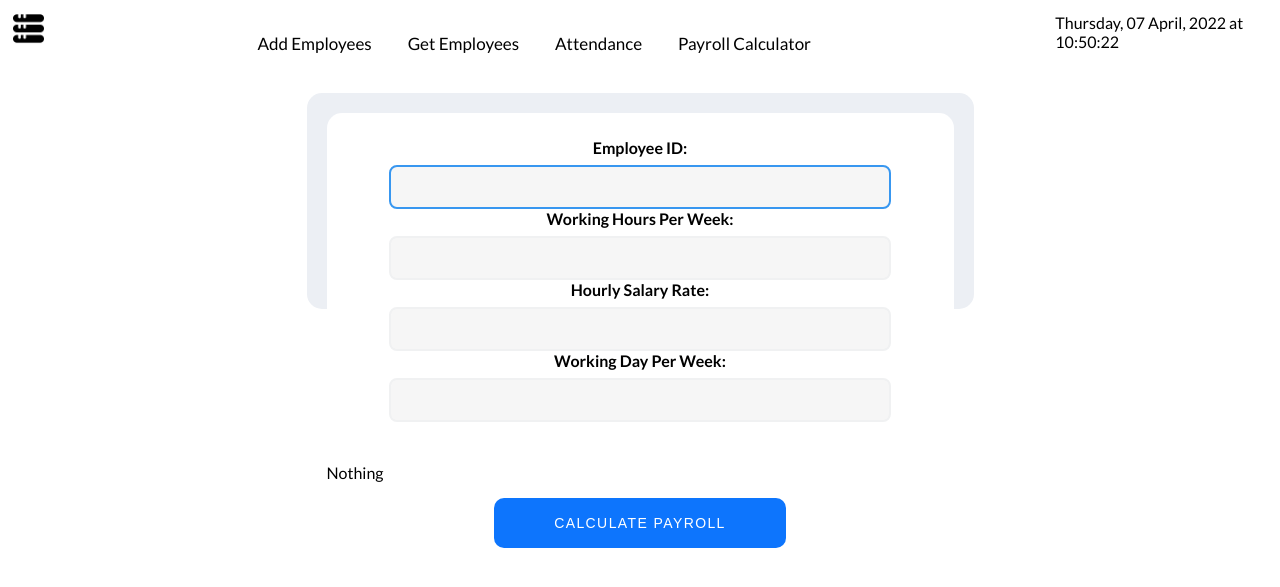
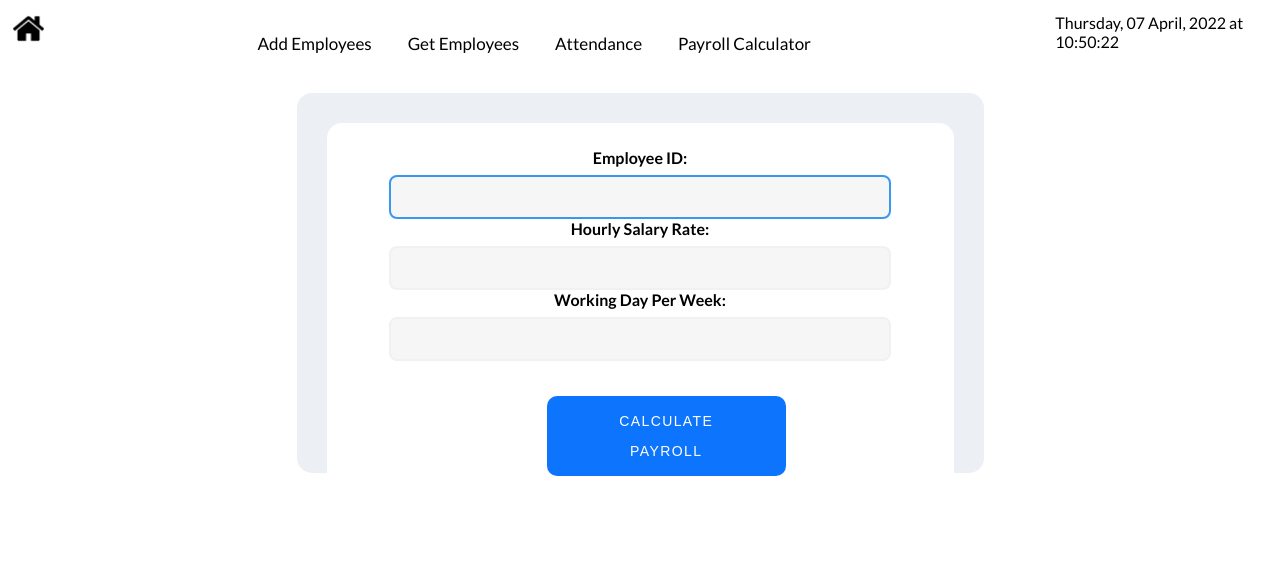
Before and after one commit to mk-rds/aws-assignment, a Flask app: page /payroll/ in a window 1280 px wide. Shown: the top 587 px of the page. Run offline with Flask 2, Linux system fonts and the light colour scheme.

Commit message:
Add files via upload

```diff
--- a/app.py
+++ b/app.py
@@ -1,6 +1,5 @@
-from time import sleep
-from flask import Flask, redirect,render_template,request
-from datetime import datetime, timedelta
+from flask import Flask, render_template,request
+from datetime import datetime
 from pymysql import connections
 from config import *
 import boto3
@@ -24,15 +23,9 @@ output = {}
 table = 'employee'
 
 
-date = datetime.utcnow()
-now= date.strftime("%A, %d %B, %Y at %H:%M")
-
-
 #MAIN PAGE
 @app.route("/")
 def home():
-    date = datetime.now()
-    # now= date.strftime("%A, %d %B, %Y at %X")
 
     return render_template("home.html",date=datetime.now())
 
@@ -51,8 +44,8 @@ def Emp():
     pri_skill = request.form['pri_skill']
     location = request.form['location']
     emp_image_file = request.files['emp_image_file']
-
-    insert_sql = "INSERT INTO employee VALUES (%s, %s, %s, %s, %s,null)"
+    check_in =''
+    insert_sql = "INSERT INTO employee VALUES (%s, %s, %s, %s, %s,%s)"
     cursor = db_conn.cursor()
 
     if emp_image_file.filename == "":
@@ -60,7 +53,7 @@ def Emp():
 
     try:
 
-        cursor.execute(insert_sql, (emp_id, first_name, last_name, pri_skill, location))
+        cursor.execute(insert_sql, (emp_id, first_name, last_name, pri_skill, location,check_in))
         db_conn.commit()
         emp_name = "" + first_name + " " + last_name
         # Uplaod image file in S3 #
@@ -94,29 +87,76 @@ def Emp():
 
 #Attendance
 @app.route("/attendance/")
-def checkIn():
+def attendance():
     return render_template("Attendance.html",date=datetime.now())
 
+#CHECK IN BUTTON
+@app.route("/attendance/checkIn",methods=['GET','POST'])
+def checkIn():
+    emp_id = request.form['emp_id']
+
+    #UPDATE STATEMENT
+    update_stmt= "UPDATE employee SET check_in =(%(check_in)s) WHERE emp_id = %(emp_id)s"
+
+    cursor = db_conn.cursor()
+
+    LoginTime = datetime.now()
+    formatted_login = LoginTime.strftime('%Y-%m-%d %H:%M:%S')
+    print ("Check in time:{}",formatted_login)
+
+    try:
+        cursor.execute(update_stmt, { 'check_in': formatted_login ,'emp_id':int(emp_id)})
+        db_conn.commit()
+        print(" Data Updated into MySQL")
+
+    except Exception as e:
+        return str(e)
+
+    finally:
+        cursor.close()
+
+    return render_template("AttendanceOutput.html",date=datetime.now(),
+    LoginTime=formatted_login)
+
+#CHECK OUT BUTTON
 @app.route("/attendance/output",methods=['GET','POST'])
-def attendanceOutput():
+def checkOut():
 
     emp_id = request.form['emp_id']
     # SELECT STATEMENT TO GET DATA FROM MYSQL
-    select_stmt = "SELECT emp_id FROM employee"
+    select_stmt = "SELECT check_in FROM employee WHERE emp_id = %(emp_id)s"
+    insert_statement="INSERT INTO attendance VALUES (%s,%s,%s,%s)"
+
 
     cursor = db_conn.cursor()
 
     try:
-        cursor.execute(select_stmt)
-        # FETCH ONLY ONE ROWS OUTPUT
-        # for result in cursor:
-        #     print(result)
-        LoginTime=datetime.now()
-        formatted_date = LoginTime.strftime('%Y-%m-%d %H:%M:%S')
-        #UPDATE STATEMENT
-        update_stmt= "UPDATE employee SET check_in =(%(check_in)s) WHERE emp_id = %(emp_id)s"
+        # LoginTime=date
+        print('hi,wrong place')
+        cursor.execute(select_stmt,{'emp_id':int(emp_id)})
+        LoginTime= cursor.fetchall()
+        print(LoginTime[0])
+        for row in LoginTime:
+            formatted_login = row
+            print(formatted_login[0])
+
+
+        CheckoutTime=datetime.now()
+        LogininDate = datetime.strptime(formatted_login[0],'%Y-%m-%d %H:%M:%S')
+        print("NEw format",LogininDate)
+
+
+        formatted_checkout = CheckoutTime.strftime('%Y-%m-%d %H:%M:%S')
+        Total_Working_Hours = CheckoutTime - LogininDate
+        print(Total_Working_Hours)
+
+
         try:
-            cursor.execute(update_stmt, { 'check_in': formatted_date ,'emp_id':int(emp_id)})
+            cursor.execute(insert_statement,(emp_id,formatted_login[0],formatted_checkout,Total_Working_Hours))
+            db_conn.commit()
+            print(" Data Inserted into MySQL")
+
+
         except Exception as e:
              return str(e)
 
@@ -127,7 +167,8 @@ def attendanceOutput():
     finally:
         cursor.close()
 
-    return render_template("AttendanceOutput.html",date=datetime.now(),LoginTime=formatted_date)
+    return render_template("AttendanceOutput.html",date=datetime.now(),Checkout = formatted_checkout,
+     LoginTime=formatted_login[0],TotalWorkingHours=Total_Working_Hours)
 
 
 
@@ -176,30 +217,46 @@ def payRoll():
 #NEED MAKE SURE THE INPUT ARE LINKED TO HERE
 @app.route("/payroll/results",methods=['GET','POST'])
 def CalpayRoll():
-    pay = ''
-    working_hour =12
-    hourly_salary=12
-    workday_perweek=12
-    pay = (hourly_salary*working_hour*workday_perweek)
-    annual = pay* 12
-    Bonus = round(annual*0.03,2)
 
-    if request.method =='POST' and 'hour' in request.form and 'basic' in request.form and 'days'in request.form:
-        print("hi")
-        working_hour = float(request.form.get('hour'))
-        hourly_salary = float(request.form.get('basic'))
-        workday_perweek = float(request.form.get('days'))
+    select_statement="SELECT total_working_hours FROM attendance WHERE emp_id = %(emp_id)s"
+    cursor = db_conn.cursor()
 
-        #Monthly salary = hourly salary * working hour per week * working days per week
+
+    if 'emp_id' in request.form and 'basic' in request.form and 'days'in request.form:
+        emp_id = int(request.form.get('emp_id'))
+        hourly_salary = int(request.form.get('basic'))
+        workday_perweek = int(request.form.get('days'))
+
+        try:
+            cursor.execute(select_statement,{'emp_id': emp_id})
+            WorkHour= cursor.fetchall()
+            Final=0
+
+            for row in WorkHour:
+
+                Hour=row[0]
+                NewHour = datetime.strptime(Hour,'%H:%M:%S.%f')
+
+                total_seconds = NewHour.second + NewHour.minute*60 + NewHour.hour*3600
+                Final += total_seconds
+                Final = Final/3600
+                working_hour= round(Final,2)
+                print(Final)
+
+        except Exception as e:
+            return str(e)
+
+        # #Monthly salary = hourly salary * working hour per week * working days per week
         pay = round((hourly_salary*working_hour*workday_perweek),2)
         annual = float(pay) * 12
-        # Bonus if 3% of annual salary
+        annual = int(annual)
+            # # Bonus if 3% of annual salary
         Bonus = annual*0.03
     else:
-        print("bye")
+        print("Something Missing")
         return render_template('Payroll.html',date=datetime.now())
 
-    return render_template('PayrollOutput.html',date=datetime.now(), MonthlySalary= pay , AnnualSalary = annual, WorkingHours = working_hour ,Bonus=Bonus)
+    return render_template('PayrollOutput.html',date=datetime.now(),emp_id=emp_id, MonthlySalary= pay , AnnualSalary = annual, WorkingHours = working_hour ,Bonus=Bonus)
 
 # RMB TO CHANGE PORT NUMBER
 if __name__ == "__main__":
--- a/static/AddEmp.css
+++ b/static/AddEmp.css
@@ -89,7 +89,7 @@ input[type=number] {
 	background-color: #eceff4;
 	border-radius: 15px;
 	align-self: center;
-	padding: 20px;
+	padding: 30px;
 }
 
 .form-bubble {
@@ -162,9 +162,34 @@ input[type=number] {
  	background: -webkit-linear-gradient(top, #e3e3e3, #f9f9f9);
 }
 
+.button-container1 {
+	position: relative;
+	display: block;
+	justify-content: center;
+	align-self: center;
+	width: auto;
+	background-color: #ffffff;
+	border-radius: 0 0 10px 10px;
+	padding: 10px;
+	margin: auto;
+}
+
+.button-container2 {
+	position: relative;
+	display: block;
+	justify-content: center;
+	align-self: center;
+	width: auto;
+	background-color: #ffffff;
+	border-radius: 0 0 10px 10px;
+	padding: 10px;
+	margin: auto;
+}
+
+
 .button-container {
 	position: relative;
-	display: flex;
+	display: block;
 	justify-content: center;
 	align-self: center;
 	width: auto;
@@ -178,7 +203,7 @@ input[type=number] {
   content: "";
   position: absolute;
   background-color: transparent;
-  left: -30px;
+  left: -20px;
   height: 50px;
   width: 30px;
   border-top-right-radius: 22px;
@@ -194,6 +219,38 @@ input[type=number] {
   width: 30px;
   border-top-left-radius: 22px;
   box-shadow: 0 -20px 0 0 white;
+}
+
+.form-button1{
+	background-color: #0D75FD;
+	border: 20px ;
+	border-radius: 10px;
+	color: white;
+	font-size: 14px;
+	padding: 10px 60px;
+	text-align: center;
+	line-height: 30px;
+	cursor: pointer;
+	font-weight: 500;
+	letter-spacing: 0.1em;
+	margin:auto ;
+
+}
+.form-button2{
+	background-color: #0D75FD;
+	border: 20px;
+	border-radius: 10px;
+	color: white;
+	font-size: 14px;
+	padding: 10px 60px;
+	text-align: center;
+	line-height: 30px;
+	cursor: pointer;
+	font-weight: 500;
+	letter-spacing: 0.1em;
+	margin-top: 5%;
+	margin-left: 18% ;
+
 }
 
 .form-button {
@@ -213,7 +270,7 @@ input[type=number] {
 /* ADD EMP OUTPUT*/
 
 .form-container-add {
-	height: 30vh;
+	height: 50vh;
 }
 
 .body-container {
@@ -239,7 +296,7 @@ input[type=number] {
 }
 
 .form-container-get {
-	height: 22vh;
+	height: 40vh;
 }
 
 .form-container-get-output {
@@ -251,5 +308,6 @@ input[type=number] {
 }
 
 .form-container-payroll {
-	height: 32vh;
+	height: 35vh;
+
 }
--- a/templates/AddEmpOutput.html
+++ b/templates/AddEmpOutput.html
@@ -7,8 +7,8 @@
 <body>
 	<div class="navbar">
 		<div class="navbar-left">
-			<a href="/addemp/">
-				<img src="{{ url_for('static', filename='img/database.png')}}"/>
+			<a href="/">
+				<img src="{{ url_for('static', filename='img/home.png')}}"/>
 			</a>
 		</div>
 		<div class="navbar-middle">
--- a/templates/AttendanceOutput.html
+++ b/templates/AttendanceOutput.html
@@ -7,8 +7,8 @@
 <body>
 	<div class="navbar">
 		<div class="navbar-left">
-			<a href="/addemp/">
-				<img src="{{ url_for('static', filename='img/database.png')}}"/>
+			<a href="/">
+				<img src="{{ url_for('static', filename='img/home.png')}}"/>
 			</a>
 		</div>
 		<div class="navbar-middle">
@@ -49,6 +49,7 @@
 					<button type="submit" class="form-button">GO BACK</button>
 				</a>
 			</div>
+
 		</div>
 	</div>
 </body>
--- a/templates/GetEmpOutput.html
+++ b/templates/GetEmpOutput.html
@@ -7,8 +7,8 @@
 <body>
 	<div class="navbar">
 		<div class="navbar-left">
-			<a href="/addemp/">
-				<img src="{{ url_for('static', filename='img/database.png')}}"/>
+			<a href="/">
+				<img src="{{ url_for('static', filename='img/home.png')}}"/>
 			</a>
 		</div>
 		<div class="navbar-middle">
--- a/templates/Payroll.html
+++ b/templates/Payroll.html
@@ -7,8 +7,8 @@
 <body>
 	<div class="navbar">
 		<div class="navbar-left">
-			<a href="/addemp/">
-				<img src="{{ url_for('static', filename='img/database.png')}}"/>
+			<a href="/">
+				<img src="{{ url_for('static', filename='img/home.png')}}"/>
 			</a>
 		</div>
 		<div class="navbar-middle">
@@ -34,26 +34,21 @@
 		<div class="form-bubble-container">
 			<label>Employee ID:</label>
 			<input type="number" name="emp_id" autofocus size="40">
-			<label>Working Hours Per Week:</label>
-			<input type="number" name="hour" autofocus size="40">
+			<!-- <label>Working Hours Per Week:</label>
+			<input type="number" name="hour" autofocus size="40"> -->
 			<label>Hourly Salary Rate:</label>
 			<input type="number" name="basic" autofocus size="40">
 			<label>Working Day Per Week:</label>
 			<input type="number" name="days" autofocus size="40">
 		</div>
 
+		<div class="button-container1">
+
+				<button type="submit" value="submit" class="form-button2">CALCULATE PAYROLL</button>
+
+			</div>
 		</form>
-		{%if Bonus%}
-		<p>Bonus</p>{{Bonus}}
 
-		{%else%}
-		<p>Nothing</p>
-		{%endif%}
-		<div class="button-container">
-		<a href="/payroll/results">
-			<button type="submit" value="submit" class="form-button">CALCULATE PAYROLL</button>
-		</a>
-		</div>
 	</div>
 </body>
 </html>
```
Also changed, not shown: templates/AddEmp.html (+5 -6 lines), templates/Attendance.html (+9 -7 lines), templates/GetEmp.html (+7 -6 lines), templates/PayrollOutput.html (+6 -2 lines), templates/home.html (+6 -6 lines), config.py (line endings or trailing spaces), static/img/home.png (added).
